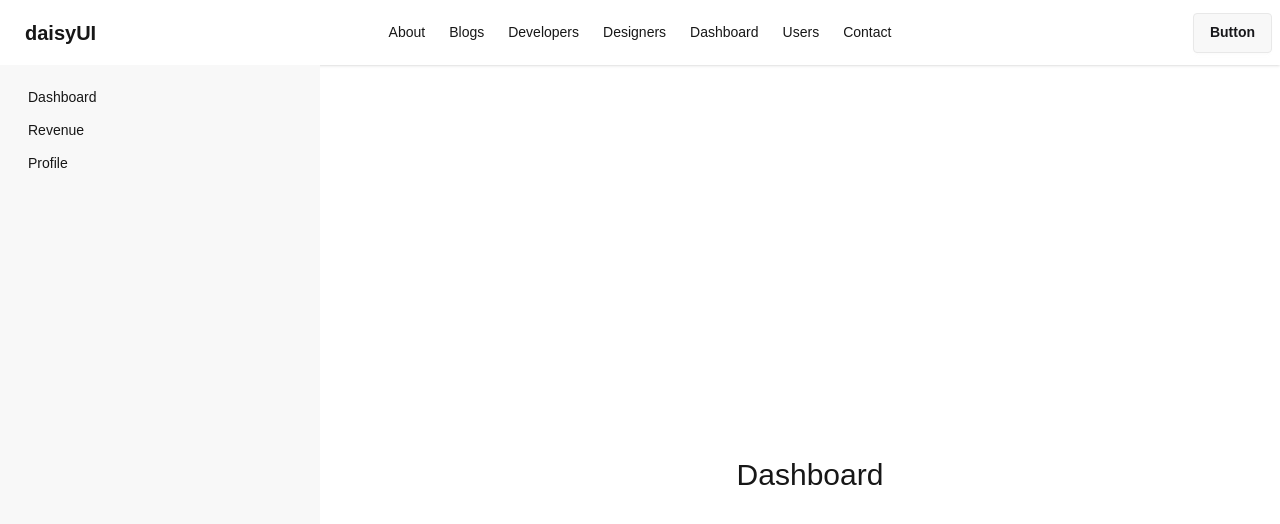
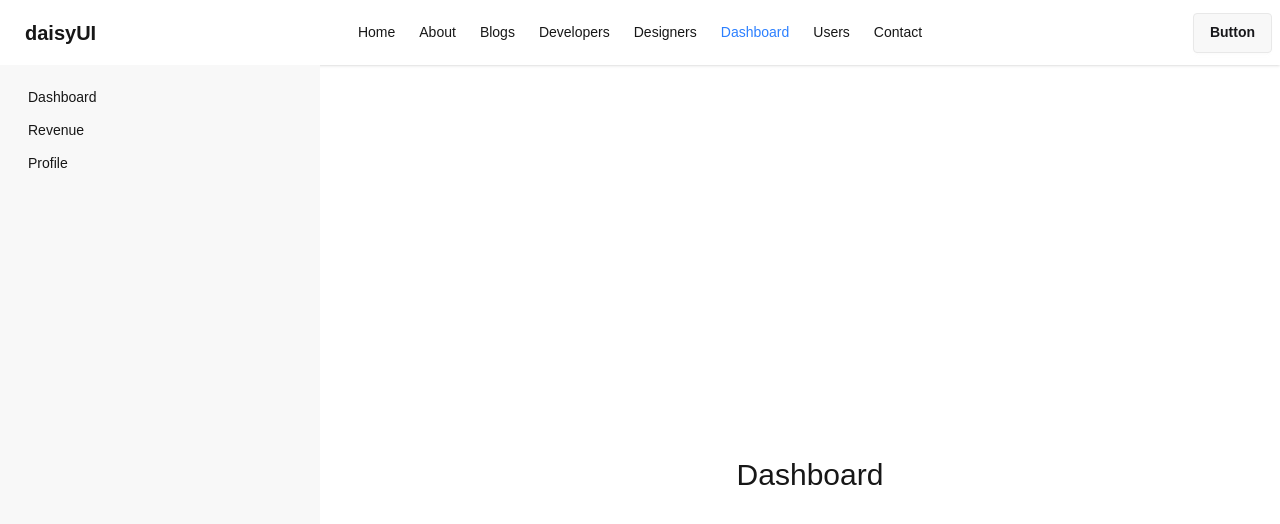
Before and after one commit to mdnahidooo/my-next-app, a Next.js app: page /dashboard in a window 1280 px wide. Shown: the top 524 px of the page. Built offline with nearby package versions, Linux system fonts and the light colour scheme.

Commit message:
SEO Metadata not found and active link

```diff
--- a/src/app/blogs/page.jsx
+++ b/src/app/blogs/page.jsx
@@ -1,5 +1,10 @@
 import Link from "next/link";
 
+
+export const metadata = {
+    title: "Blogs",
+    description: "",
+};
 
 const Blogs = () => {
 
--- a/src/app/dashboard/layout.jsx
+++ b/src/app/dashboard/layout.jsx
@@ -1,7 +1,14 @@
 import Link from 'next/link';
 import React from 'react';
 
+
+export const metadata = {
+    title: "Dashboard",
+    description: "",
+};
+
 const DashboardLayout = ({ children }) => {
+
     return (
         <div>
 
--- a/src/app/layout.js
+++ b/src/app/layout.js
@@ -13,8 +13,8 @@ const geistMono = Geist_Mono({
 });
 
 export const metadata = {
-  title: "Create Next App",
-  description: "Generated by create next app",
+  title: "My Blogs & Users App",
+  description: "",
 };
 
 export default function RootLayout({ children }) {
--- /dev/null
+++ b/src/app/not-found.jsx
@@ -0,0 +1,26 @@
+import Image from 'next/image';
+import Link from 'next/link';
+
+export default function NotFound() {
+    return (
+        <div className="min-h-screen flex flex-col items-center justify-center bg-gray-100 px-6">
+            {/* 404 Badge */}
+            <div className="text-center">
+                <h1 className="text-9xl font-extrabold text-red-500 mb-4">404</h1>
+                <h2 className="text-3xl md:text-4xl font-bold text-gray-600 mb-2">Page Not Found</h2>
+                <p className="text-gray-600 mb-6">
+                    Oops! The page you are looking for does not exist.
+                </p>
+
+                {/* Button */}
+                <Link href="/">
+                    <button className="btn btn-primary btn-lg">
+                        Go Back Home
+                    </button>
+                </Link>
+            </div>
+
+
+        </div>
+    );
+}
--- a/src/app/users/[userId]/page.jsx
+++ b/src/app/users/[userId]/page.jsx
@@ -1,5 +1,10 @@
 import Link from 'next/link';
 import React from 'react';
+
+export const metadata = {
+    title: "User Profile",
+    description: "",
+};
 
 const UsersDetailPage = async ({ params }) => {
     const { userId } = await params;
--- a/src/app/users/page.jsx
+++ b/src/app/users/page.jsx
@@ -1,5 +1,12 @@
 import Link from 'next/link';
 import React from 'react';
+
+
+export const metadata = {
+    title: 'All Users',
+    description: 'all the users information',
+}
+
 
 const UserPage = async () => {
     const res = await fetch("https://jsonplaceholder.typicode.com/users");
--- a/src/components/Navbar.jsx
+++ b/src/components/Navbar.jsx
@@ -1,16 +1,30 @@
+'use client'
+
 import Link from 'next/link';
+import { usePathname } from 'next/navigation';
 import React from 'react';
 
 const Navbar = () => {
 
+    const pathName = usePathname();
+    console.log(pathName, 'path name from navbar');
+
     const links = <>
-        <li><Link href='/about'>About</Link></li>
-        <li><Link href='/blogs'>Blogs</Link></li>
-        <li><Link href='/about/developers'>Developers</Link></li>
-        <li><Link href='/about/designers'>Designers</Link></li>
-        <li><Link href='/dashboard'>Dashboard</Link></li>
-        <li><Link href='/users'>Users</Link></li>
-        <li><Link href='/contact'>Contact</Link></li>
+        <li><Link className={pathName === '/' ? 'text-blue-500' : ''} href='/'>Home</Link></li>
+
+        <li><Link className={pathName === '/about' ? 'text-blue-500' : ''} href='/about'>About</Link></li>
+
+        <li className={pathName === '/blogs' ? 'text-blue-500' : ''}><Link href='/blogs'>Blogs</Link></li>
+
+        <li><Link className={pathName === '/about/developers' ? 'text-blue-500' : ''} href='/about/developers'>Developers</Link></li>
+
+        <li><Link className={pathName === '/about/designers' ? 'text-blue-500' : ''} href='/about/designers'>Designers</Link></li>
+
+        <li><Link className={pathName === '/dashboard' ? 'text-blue-500' : ''} href='/dashboard'>Dashboard</Link></li>
+
+        <li><Link className={pathName === '/users' ? 'text-blue-500' : ''} href='/users'>Users</Link></li>
+
+        <li><Link className={pathName === '/contact' ? 'text-blue-500' : ''} href='/contact'>Contact</Link></li>
 
 
     </>
```
Also changed, not shown: src/app/about/page.jsx (+1 -0 lines).
